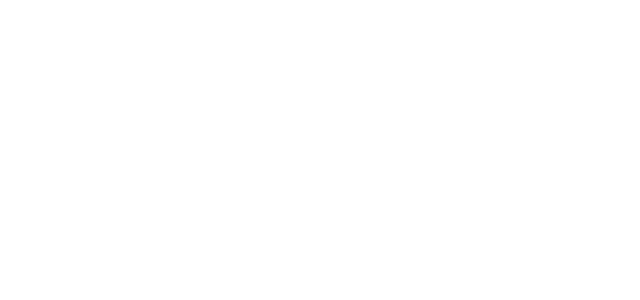
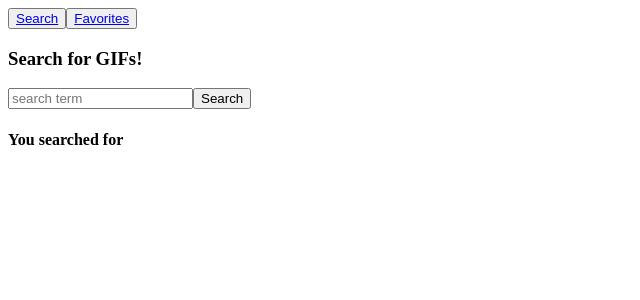
Before and after one commit to Ellusionism/group-giphy-saga-project, a React (Create React App) app: page / in a window 1280 px wide. Shown: the top 300 px of the page, without its empty margins (0-640 px from the left). Built offline with nearby package versions, Linux system fonts and the light colour scheme.

Commit message:
working on displaying favorites

```diff
--- a/src/components/App/App.js
+++ b/src/components/App/App.js
@@ -8,7 +8,15 @@
   return (
     <Router>
       <div>
-        <Route exact path = '/search'>
+        <nav>
+          <button>
+            <Link to = '/'>Search</Link>
+          </button>
+          <button>
+            <Link to = '/favorites'>Favorites</Link>
+          </button>
+        </nav>
+        <Route exact path = '/'>
           <Search />
         </Route>
         <Route exact path = '/favorites'>
--- a/src/components/LikeList/LikeList.jsx
+++ b/src/components/LikeList/LikeList.jsx
@@ -6,7 +6,7 @@
 function LikeList() {
     const dispatch = useDispatch();
 
-    const fetchLikes = useSelector(store => store.fetchLikes);
+    const likeList = useSelector(store => store.likeList);
 
     useEffect(() => {
         // Yell at Sagas to run a function that'll GET like
@@ -20,7 +20,7 @@
         <div>
             <h3>This is the image list</h3>
             <ul>
-              {fetchLikes.map((likes) => {
+              {likeList.map((likes) => {
                 return <li key={likes.id}>{likes.name}</li>
               })}
             </ul>
```
